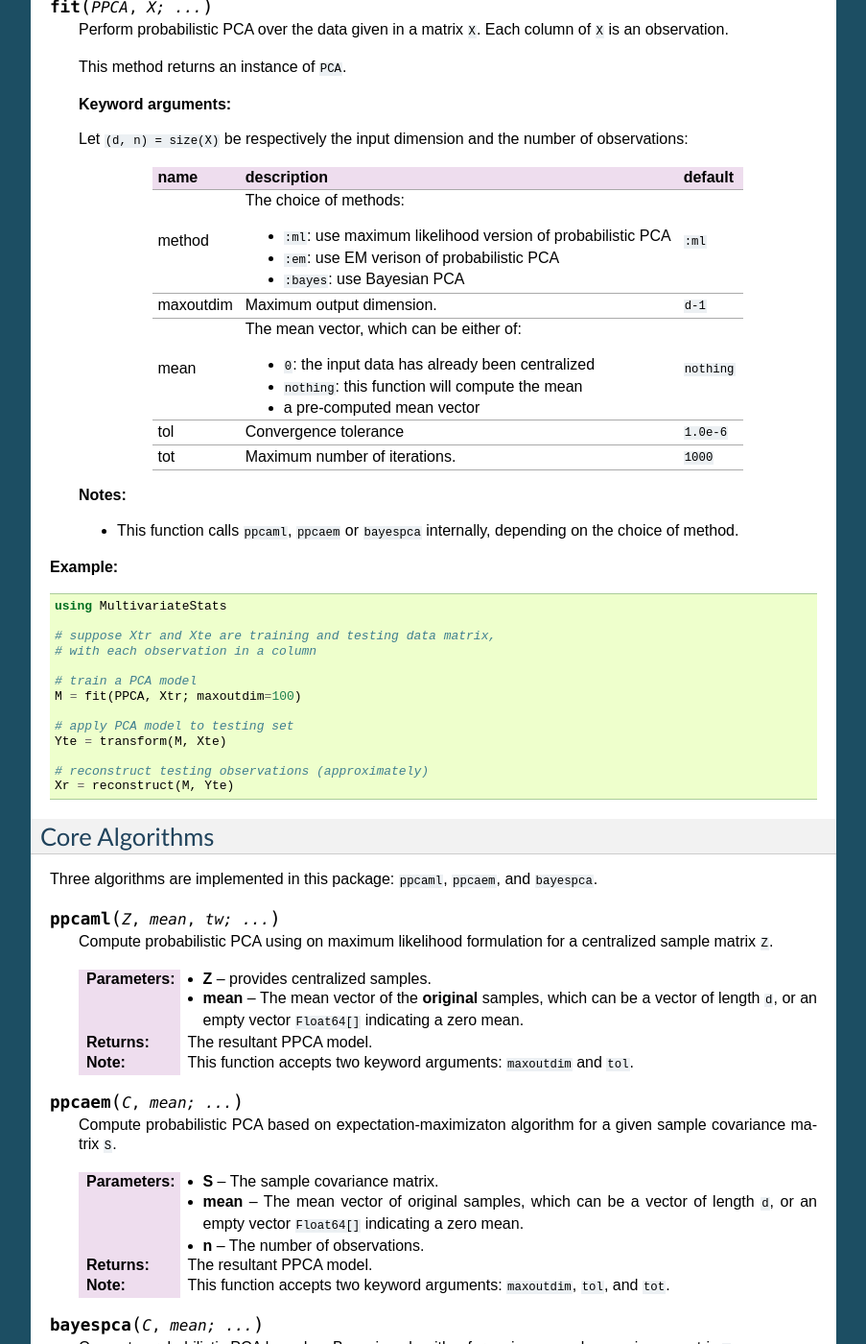
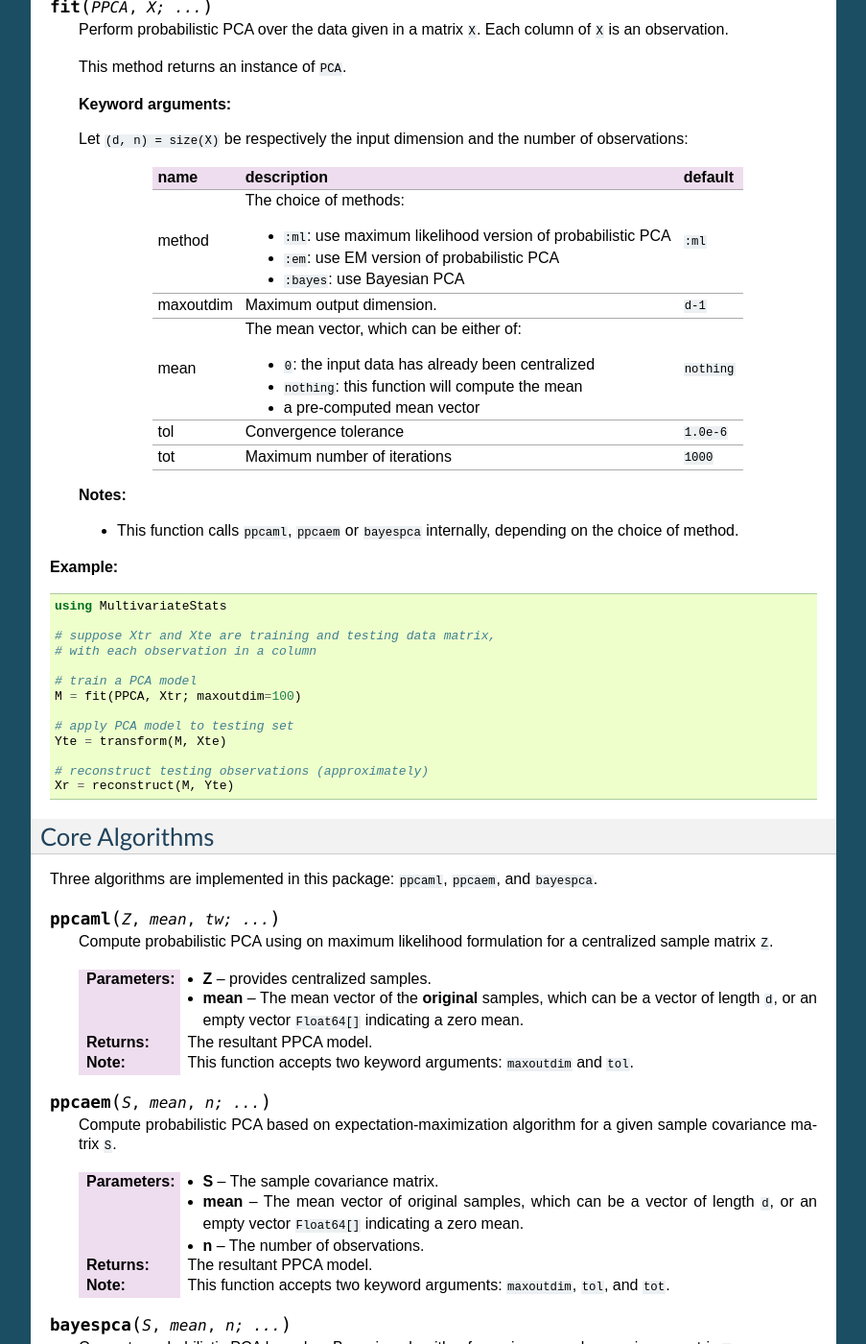
Before and after one commit to JuliaStats/MultivariateStats.jl, a Sphinx documentation site: the page built from docs/source/ppca.rst, in a window 1280 px wide and 1400 px high, scrolled down 1432 px. Shown: the whole window at 96% size, without its empty margins (198-1101 px from the left). Built offline with Sphinx 7.4.7, drawn with Linux system fonts in a browser that asks for light colours; formulas are drawn with MathJax 3.

Commit message:
fixed typos in ppca docs

```diff
--- a/docs/source/ppca.rst
+++ b/docs/source/ppca.rst
@@ -90,7 +90,7 @@ One can use the ``fit`` method to perform PCA over a given dataset.
      method     The choice of methods:                                           ``:ml``
 
                 - ``:ml``: use maximum likelihood version of probabilistic PCA
-                - ``:em``: use EM verison of probabilistic PCA
+                - ``:em``: use EM version of probabilistic PCA
                 - ``:bayes``: use Bayesian PCA
     ----------- --------------------------------------------------------------- ---------------
      maxoutdim  Maximum output dimension.                                        ``d-1``
@@ -103,7 +103,7 @@ One can use the ``fit`` method to perform PCA over a given dataset.
     ----------- --------------------------------------------------------------- ---------------
      tol        Convergence tolerance                                            ``1.0e-6``
     ----------- --------------------------------------------------------------- ---------------
-     tot        Maximum number of iterations.                                    ``1000``
+     tot        Maximum number of iterations                                     ``1000``
     =========== =============================================================== ===============
 
     **Notes:**
@@ -147,9 +147,9 @@ Three algorithms are implemented in this package: ``ppcaml``, ``ppcaem``, and ``
 
     :note: This function accepts two keyword arguments: ``maxoutdim`` and ``tol``.
 
-.. function:: ppcaem(C, mean; ...)
+.. function:: ppcaem(S, mean, n; ...)
 
-    Compute probabilistic PCA based on expectation-maximizaton algorithm for a given sample covariance matrix ``S``.
+    Compute probabilistic PCA based on expectation-maximization algorithm for a given sample covariance matrix ``S``.
 
     :param S: The sample covariance matrix.
 
@@ -162,7 +162,7 @@ Three algorithms are implemented in this package: ``ppcaml``, ``ppcaem``, and ``
 
     :note: This function accepts two keyword arguments: ``maxoutdim``, ``tol``,  and ``tot``.
 
-.. function:: bayespca(C, mean; ...)
+.. function:: bayespca(S, mean, n; ...)
 
     Compute probabilistic PCA based on Bayesian algorithm for a given sample covariance matrix ``S``.
 
```
